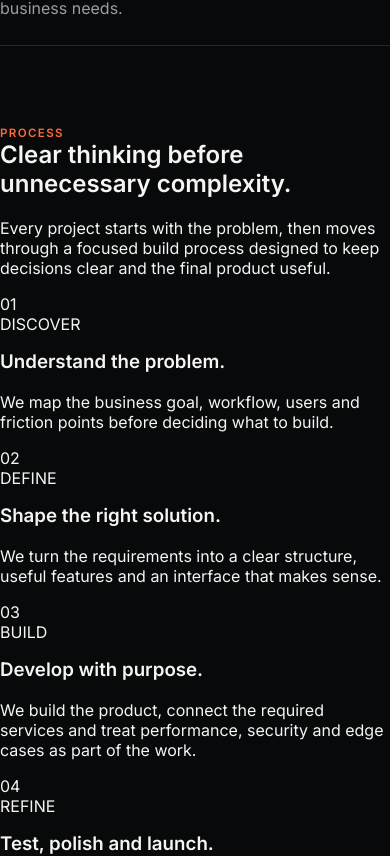
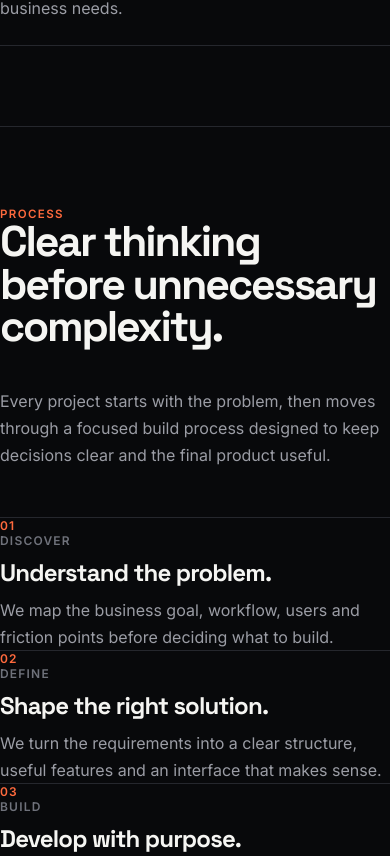
Before and after one commit to rahilislam/Rahil-Forge, a React (Vite) app: page / in a window 390 px wide. Shown: the part 6216-7072 px from the top of the page. Built offline with nearby package versions, Linux system fonts and the light colour scheme.

Commit message:
Stage 8: style process section

```diff
--- a/src/App.css
+++ b/src/App.css
@@ -26,8 +26,7 @@
   inset: 0;
   pointer-events: none;
   opacity: 0.45;
-  background-image: linear-gradient(to right, var(--color-border) 1px, transparent 1px),
-    linear-gradient(to bottom, var(--color-border) 1px, transparent 1px);
+  background-image: linear-gradient(to right, var(--color-border) 1px, transparent 1px), linear-gradient(to bottom, var(--color-border) 1px, transparent 1px);
   background-size: clamp(4rem, 10vw, 7.5rem) clamp(4rem, 10vw, 7.5rem);
   mask-image: linear-gradient(to bottom, transparent, black 20%, black 70%, transparent);
 }
@@ -154,6 +153,86 @@
   line-height: 1.6;
 }
 
+.process-section {
+  padding: var(--section-space) 0;
+  border-top: 1px solid var(--color-border);
+  scroll-margin-top: 90px;
+}
+
+.process-header {
+  display: grid;
+  grid-template-columns: minmax(0, 1.35fr) minmax(260px, 0.65fr);
+  gap: clamp(3rem, 8vw, 7rem);
+  align-items: end;
+  margin-bottom: clamp(4rem, 8vw, 7rem);
+}
+
+.process-header h2 {
+  max-width: 900px;
+  margin-bottom: 0;
+  font-family: var(--font-display);
+  font-size: clamp(2.5rem, 6vw, 5rem);
+  line-height: 0.98;
+  letter-spacing: -0.05em;
+}
+
+.process-intro {
+  max-width: 420px;
+  margin: 0;
+  color: var(--color-text-secondary);
+  line-height: 1.7;
+}
+
+.process-steps {
+  border-top: 1px solid var(--color-border);
+}
+
+.process-step {
+  display: grid;
+  grid-template-columns: minmax(64px, 0.2fr) minmax(0, 1fr);
+  gap: clamp(1.5rem, 5vw, 5rem);
+  padding: clamp(2rem, 4vw, 3.5rem) 0;
+  border-bottom: 1px solid var(--color-border);
+}
+
+.process-number {
+  color: var(--color-accent);
+  font-size: var(--text-xs);
+  font-weight: 700;
+  letter-spacing: 0.1em;
+}
+
+.process-step > div {
+  display: grid;
+  grid-template-columns: minmax(180px, 0.75fr) minmax(220px, 1fr);
+  column-gap: clamp(2rem, 6vw, 6rem);
+  row-gap: var(--space-3);
+}
+
+.process-kicker {
+  grid-column: 1 / -1;
+  margin: 0;
+  color: var(--color-text-muted);
+  font-size: var(--text-xs);
+  font-weight: 700;
+  letter-spacing: 0.1em;
+}
+
+.process-step h3 {
+  margin: 0;
+  font-family: var(--font-display);
+  font-size: clamp(1.5rem, 3vw, 2.25rem);
+  line-height: 1.05;
+  letter-spacing: -0.035em;
+}
+
+.process-step > div > p:last-child {
+  max-width: 520px;
+  margin: 0;
+  color: var(--color-text-secondary);
+  line-height: 1.65;
+}
+
 .anchor-section {
   min-height: 60vh;
   display: flex;
@@ -178,12 +257,17 @@
 }
 
 @media (max-width: 900px) {
+  .studio-section,
+  .process-header {
+    grid-template-columns: 1fr;
+  }
+
   .studio-section {
-    grid-template-columns: 1fr;
     gap: var(--space-12);
   }
 
-  .studio-intro {
+  .studio-intro,
+  .process-intro {
     max-width: 620px;
   }
 
@@ -225,11 +309,13 @@
     margin-top: var(--space-16);
   }
 
-  .studio-section {
+  .studio-section,
+  .process-section {
     padding: var(--space-20) 0;
   }
 
-  .studio-heading h2 {
+  .studio-heading h2,
+  .process-header h2 {
     font-size: clamp(2.5rem, 11vw, 4rem);
   }
 
@@ -253,6 +339,26 @@
     margin-bottom: var(--space-8);
   }
 
+  .process-header {
+    gap: var(--space-10);
+    margin-bottom: var(--space-12);
+  }
+
+  .process-step {
+    grid-template-columns: 1fr;
+    gap: var(--space-5);
+    padding: var(--space-7) 0;
+  }
+
+  .process-step > div {
+    grid-template-columns: 1fr;
+    gap: var(--space-3);
+  }
+
+  .process-kicker {
+    grid-column: auto;
+  }
+
   .anchor-section {
     min-height: 55vh;
   }
```
